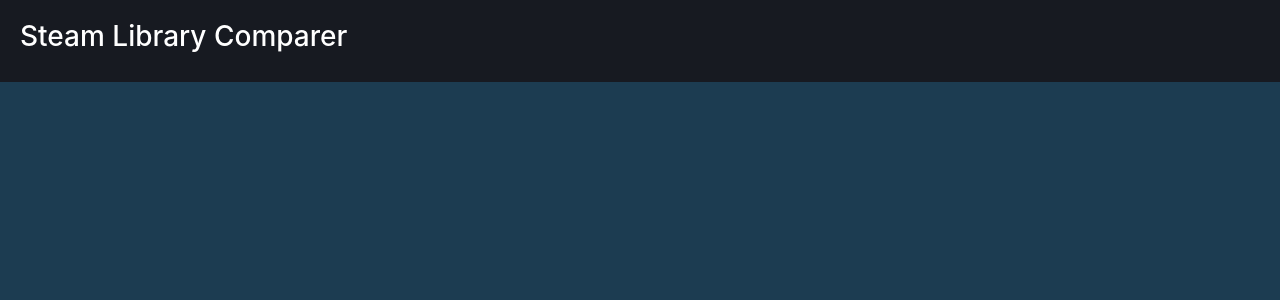
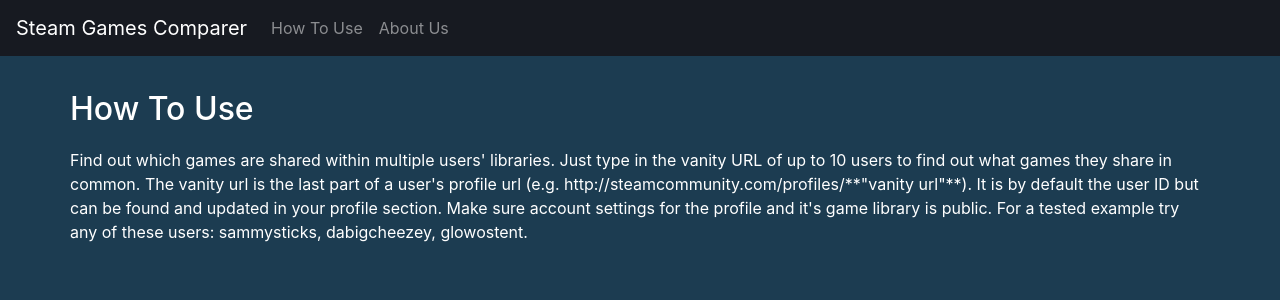
Before and after one commit to SamSherrill/games-comparison, a React (Create React App) app in the folder client/: page /HowToUse in a window 1280 px wide. Shown: the top 300 px of the page. Built offline with nearby package versions, Linux system fonts and the light colour scheme.

Commit message:
Got navbar working, though it'll need a few styling updates. Started How To Use page with instructions from ReadMe.

```diff
--- a/client/public/index.html
+++ b/client/public/index.html
@@ -41,5 +41,8 @@
       To begin the development, run `npm start` or `yarn start`.
       To create a production bundle, use `npm run build` or `yarn build`.
     -->
+    <script src="https://code.jquery.com/jquery-3.3.1.slim.min.js" integrity="sha384-q8i/X+965DzO0rT7abK41JStQIAqVgRVzpbzo5smXKp4YfRvH+8abtTE1Pi6jizo" crossorigin="anonymous"></script>
+    <script src="https://cdnjs.cloudflare.com/ajax/libs/popper.js/1.14.7/umd/popper.min.js" integrity="sha384-UO2eT0CpHqdSJQ6hJty5KVphtPhzWj9WO1clHTMGa3JDZwrnQq4sF86dIHNDz0W1" crossorigin="anonymous"></script>
+    <script src="https://stackpath.bootstrapcdn.com/bootstrap/4.3.1/js/bootstrap.min.js" integrity="sha384-JjSmVgyd0p3pXB1rRibZUAYoIIy6OrQ6VrjIEaFf/nJGzIxFDsf4x0xIM+B07jRM" crossorigin="anonymous"></script>
   </body>
 </html>
--- a/client/src/App.js
+++ b/client/src/App.js
@@ -11,18 +11,28 @@
     <BrowserRouter>
       <NavBar />
       <Switch>
-        <Route exact path="/">
-          <MainPage />
-        </Route>
-        <Route exact path="/AboutUs">
-          <AboutUs/>
-        </Route>
-        <Route exact path = "/HowToUse">
-          <HowToUse/>
-        </Route>
+        <Route exact path="/" component={MainPage}/>
+        <Route exact path="/AboutUs" component={AboutUs}/>
+        <Route exact path="/HowToUse" component={HowToUse}/>
       </Switch>
     </BrowserRouter>
   );
 }
 
 export default App;
+
+{/* <Router>
+      <div className="content">
+        <Navbar />
+        <Switch>
+          <Route exact path="/" component={Home} />
+          <Route exact path="/home" component={Home} />
+          <Route exact path="/login" component={Login} />
+          <Route exact path="/signup" component={SignUp} />
+          <Route exact path="/dashboard" component={Dashboard} />
+          <Route exact path="/account" component={UserAccount} />
+          <Route component={NoMatch} />
+        </Switch>
+        <Footer />
+      </div>
+    </Router> */}
--- a/client/src/baseScss/_base.scss
+++ b/client/src/baseScss/_base.scss
@@ -1,3 +1,8 @@
 $steam-navy: #171a21;
 $steam-dull-blue: #1c3c51;
 $steam-light-blue: #367095;
+
+.page-title {
+    color: white;
+    padding-top: 3%;
+}
--- a/client/src/components/NavBar/NavBar.jsx
+++ b/client/src/components/NavBar/NavBar.jsx
@@ -5,28 +5,36 @@
 const NavBar = () => {
   return (
     <>
-      <nav className="navbar">
-        <h3>Steam Library Comparer</h3>
+      <nav className="navbar navbar-dark navbar-expand-lg">
+        <Link className="navbar-brand" to="/">
+          Steam Games Comparer
+        </Link>
+
         <button
-          class="navbar-toggler"
+          className="navbar-toggler"
           type="button"
           data-toggle="collapse"
-          data-target="#navbarNavAltMarkup"
-          aria-controls="navbarNavAltMarkup"
+          data-target="#navbarSupportedContent"
+          aria-controls="navbarSupportedContent"
           aria-expanded="false"
           aria-label="Toggle navigation"
         >
-          <span class="navbar-toggler-icon"></span>
+          <span className="navbar-toggler-icon"></span>
         </button>
-        <div className="collapse navbar-collapse" id="navbarNav">
-          <div className="navbar-nav">
-            <Link className="nav-link" to="/HowToUse">
-              How to Use
-            </Link>
-            <Link className="nav-link" to="/AboutUs">
-              About Us
-            </Link>
-          </div>
+
+        <div className="collapse navbar-collapse" id="navbarSupportedContent">
+          <ul className="navbar-nav mr-auto">
+            <li className="nav-item">
+              <Link className="nav-link" to="/HowToUse">
+                How To Use
+              </Link>
+            </li>
+            <li className="nav-item">
+              <Link className="nav-link" to="/AboutUs">
+                About Us
+              </Link>
+            </li>
+          </ul>
         </div>
       </nav>
     </>
@@ -34,3 +42,46 @@
 };
 
 export default NavBar;
+
+{/* <nav className="navbar navbar-expand-lg job-nav">
+  <Link to="/">
+    <span className="navbar-brand mb-0 h1" id="brand-format">
+      job <span id="brand-two">init</span>
+    </span>
+  </Link>
+  <div className="collapse navbar-collapse" id="navbarNav"></div>
+    <ul className="navbar-nav ml-auto mt-2 mt-lg-0">
+      <li className="nav-item active">
+        <Link className="nav-link nav-link-job" to="/login">
+          {loginFlag && localStorage.getItem("email")
+            ? localStorage.getItem("email")
+            : "login"}
+        </Link>
+      </li>
+      <li className="nav-item">
+        <Link className="nav-link nav-link-job" to="/signup">
+          signup
+        </Link>
+      </li>
+      {/* <li className="nav-item">
+            <Link className="nav-link nav-link-job" to="/account">
+              account
+            </Link>
+          </li> */}
+//       <li className="nav-item">
+//         <Link className="nav-link nav-link-job" to="/dashboard">
+//           dashboard
+//         </Link>
+//       </li>
+//       <li className="nav-item active">
+//         <Link
+//           className="nav-link nav-link-job"
+//           to="/login"
+//           onClick={handleClick}
+//         >
+//           logout
+//         </Link>
+//       </li>
+//     </ul>
+//   </div>
+// </nav>; */}
--- a/client/src/components/NavBar/NavBar.scss
+++ b/client/src/components/NavBar/NavBar.scss
@@ -2,7 +2,9 @@
 
 .navbar {
   background-color: $steam-navy;
-  width: 100%;
   color: white;
-  padding: 20px;
 }
+
+.nav-item {
+  color: white;
+}
--- a/client/src/containers/HowToUse/HowToUse.jsx
+++ b/client/src/containers/HowToUse/HowToUse.jsx
@@ -1,12 +1,29 @@
-import React from 'react';
+import React from "react";
 import "./HowToUse.scss";
 
 const HowToUse = () => {
-    return (
-        <div>
-
-        </div>
-    );
+  return (
+    <div className="container">
+      <div className="row">
+        <h2 className="page-title">How To Use</h2>
+      </div>
+      <div className="row">
+        <p className="written-instructions">
+          Find out which games are shared within multiple users' libraries. Just
+          type in the vanity URL of up to 10 users to find out what games they
+          share in common. The vanity url is the last part of a user's profile
+          url (e.g. http://steamcommunity.com/profiles/**"vanity url"**). It is
+          by default the user ID but can be found and updated in your profile
+          section. Make sure account settings for the profile and it's game
+          library is public. For a tested example try any of these users:
+          sammysticks, dabigcheezey, glowostent.
+        </p>
+      </div>
+      <div className="row">
+        {/* Screenshot of example image of entered names and returned games list - See readme */}
+      </div>
+    </div>
+  );
 };
 
 export default HowToUse;
--- a/client/src/containers/HowToUse/HowToUse.scss
+++ b/client/src/containers/HowToUse/HowToUse.scss
@@ -1 +1,6 @@
 @import "../../baseScss/base";
+
+.written-instructions {
+    color: white;
+    padding-top: 1%;
+}
```
Also changed, not shown: 1 other file (tests, documents, lock files or other folders).
